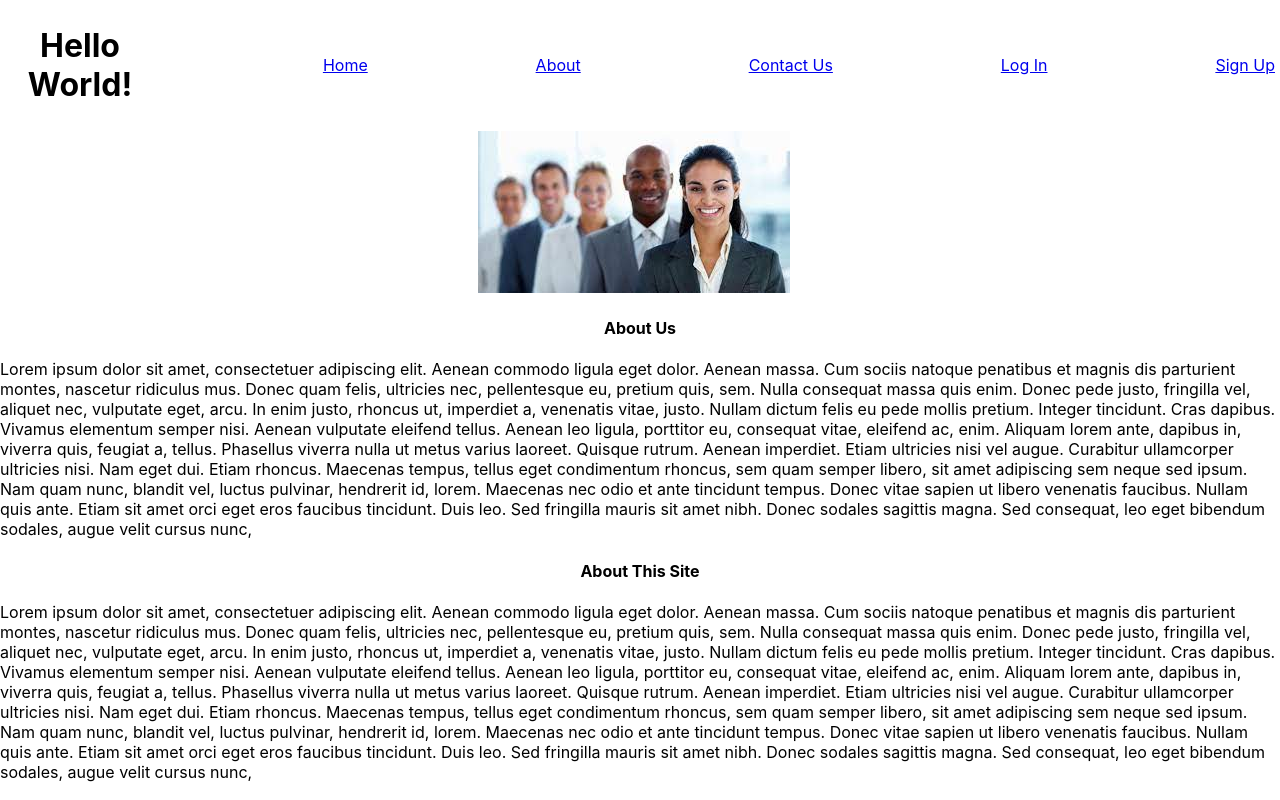
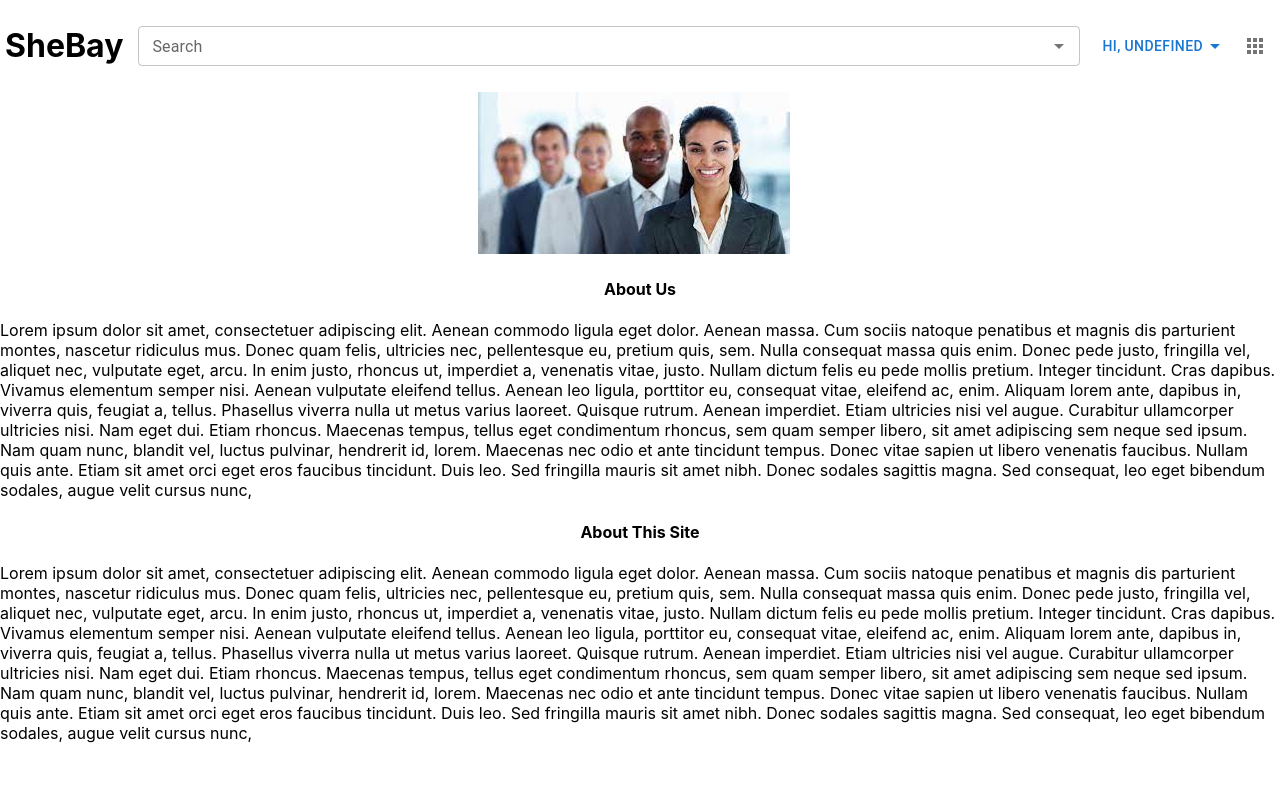
Before and after one commit to dommie123/Sheelas_Site, a React (Create React App) app in the folder frontend/: page /about in a window 1280 px wide. Built offline with nearby package versions, Linux system fonts and the light colour scheme.

Commit message:
Reworked header component

```diff
--- a/frontend/src/components/common/header/header.css
+++ b/frontend/src/components/common/header/header.css
@@ -11,3 +11,8 @@ header > h1 {
     font-size: 16;
     font-weight: bold;
 }
+
+.header-title-link {
+    text-decoration: none;
+    color: black;
+}
--- a/frontend/src/components/common/header/header.js
+++ b/frontend/src/components/common/header/header.js
@@ -6,7 +6,7 @@ export function Header(props) {
 
     return (
         <header>
-            <h1>{title}</h1>
+            <h1><a className="header-title-link" href="/home">{title}</a></h1>
             {props.children}
         </header>
     )
--- a/frontend/src/components/feature/splash/splash.css
+++ b/frontend/src/components/feature/splash/splash.css
@@ -3,7 +3,7 @@
     padding-top: 20%;
 }
 
-h1 {
+.splash-welcome-text {
     text-align: center;
     width: 150px;
 }
--- a/frontend/src/components/feature/splash/splash.js
+++ b/frontend/src/components/feature/splash/splash.js
@@ -5,7 +5,7 @@ import './splash.css';
 export default function SplashPage() {
     return (
         <div className='splash-container'>
-            <h1>Welcome!</h1>
+            <h1 className='splash-welcome-text'>Welcome!</h1>
             <div className='buttons-wrapper'>
                 <a className='nav-button' id='login-nav-button' href='/login'>Log In</a>
                 <a className='nav-button' id='signup-nav-button' href='/register'>Sign Up</a>
--- /dev/null
+++ b/frontend/src/components/nav/navbar.css
@@ -0,0 +1,4 @@
+.product-search-bar {
+    flex: 3;
+    margin: 0 15px;
+}
--- a/frontend/src/components/nav/navbar.js
+++ b/frontend/src/components/nav/navbar.js
@@ -1,16 +1,95 @@
-import React from "react";
-import {NavLink} from "react-router-dom";
+import React, { useState } from "react";
+import { useNavigate } from "react-router-dom";
+import { useSelector, useDispatch } from "react-redux";
+import { Autocomplete, Menu, MenuItem, IconButton, TextField, Button, InputAdornment } from "@mui/material";
 
+import AppsIcon from '@mui/icons-material/Apps';
+import ArrowDropdownIcon from '@mui/icons-material/ArrowDropDown';
+import ArrowDropUpIcon from '@mui/icons-material/ArrowDropUp';
+
+import { logOutUser } from "../../slices/login-slice";
 import { Header } from "../common/header/header";
 
+import './navbar.css';
+
 export const Navbar = (props) => {
+    const navigate = useNavigate();
+    const dispatch = useDispatch();
+    const items = useSelector(state => state.items.items);
+    const user = useSelector(state => state.login.loggedInUser);
+
+    const [profAnchorEl, setProfAnchorEl] = useState(null);
+    const profOpen = Boolean(profAnchorEl);
+    const [appsAnchorEl, setAppsAnchorEl] = useState(null);
+    const appsOpen = Boolean(appsAnchorEl);
+
+    const handleProfClose = () => {
+        setProfAnchorEl(null);
+    }
+
+    const handleAppsClose = () => {
+        setAppsAnchorEl(null);
+    }
+
+    const handleLogout = () => {
+        dispatch(logOutUser());
+        handleProfClose();
+        navigate('/');
+    }
+
     return (
-        <Header title="Hello World!">
-            <NavLink to="/home">Home</NavLink>
-            <NavLink to="/about">About</NavLink>
-            <NavLink to="/contact">Contact Us</NavLink>
-            <NavLink to="/login">Log In</NavLink>
-            <NavLink to="/register">Sign Up</NavLink>
+        <Header title="SheBay">
+            <Autocomplete
+                className="product-search-bar"
+                options={items.map((item) => { return { label: item.name }})}
+                renderInput={(params) => (
+                    <TextField
+                        {...params}
+                        size="small"
+                        label="Search"
+                    />
+                )}
+            />
+            <div className="header-options-suite">
+                <Button
+                    className="profile-menu-button"
+                    aria-controls={profOpen ? 'profile-menu' : undefined}
+                    aria-haspopup="true"
+                    aria-expanded={profOpen ? 'true' : undefined}
+                    onClick={(event) => {
+                        setProfAnchorEl(event.currentTarget)
+                    }}
+                >
+                    {`Hi, ${user.first_name}`}
+                    {profOpen ? <ArrowDropUpIcon /> : <ArrowDropdownIcon />}
+                </Button>
+                <Menu
+                    className="profile-menu"
+                    anchorEl={profAnchorEl}
+                    open={profOpen}
+                    onClose={handleProfClose}
+                    MenuListProps={{
+                        'aria-labelledby': 'profile-menu-button',
+                    }}
+                >
+                    <MenuItem onClick={handleLogout}>Logout</MenuItem>
+                </Menu>
+                <IconButton className="other-pages" title="Other Pages" onClick={(event) => { setAppsAnchorEl(event.currentTarget) }}>
+                    <AppsIcon />
+                </IconButton>
+                <Menu
+                    className="apps-menu"
+                    anchorEl={appsAnchorEl}
+                    open={appsOpen}
+                    onClose={handleAppsClose}
+                    MenuListProps={{
+                        'aria-labelledby': 'apps-menu-button',
+                    }}
+                >
+                    <MenuItem onClick={() => { navigate("/about"); handleAppsClose(); }}>About</MenuItem>
+                    <MenuItem onClick={() => { navigate("/contact"); handleAppsClose(); }}>Contact Us</MenuItem>
+                </Menu>
+            </div>
         </Header>
     )
 }
```
